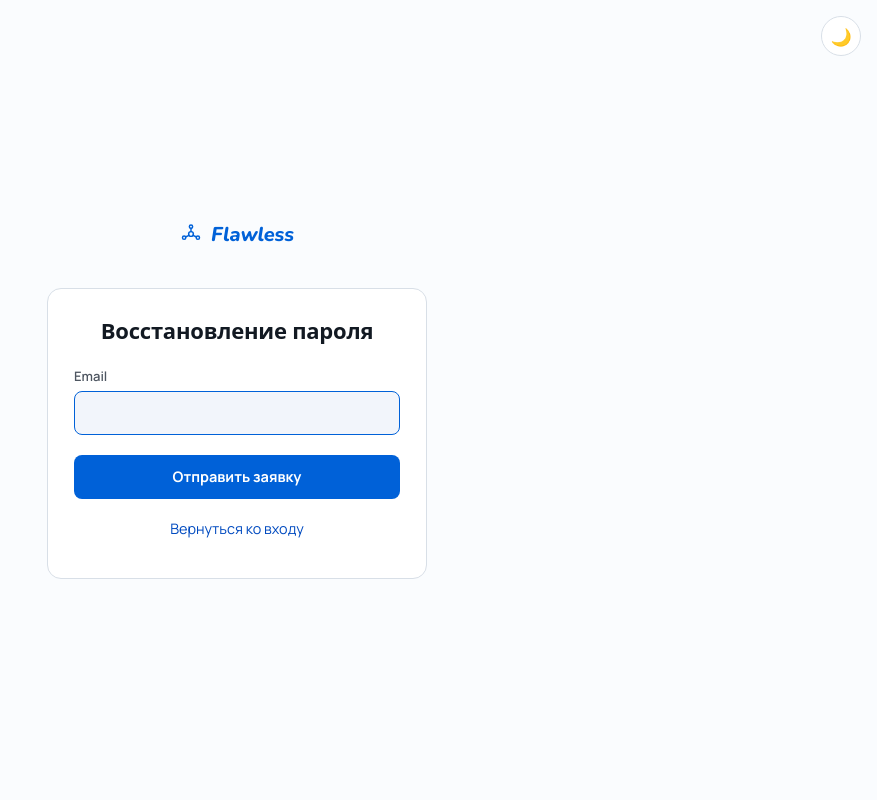
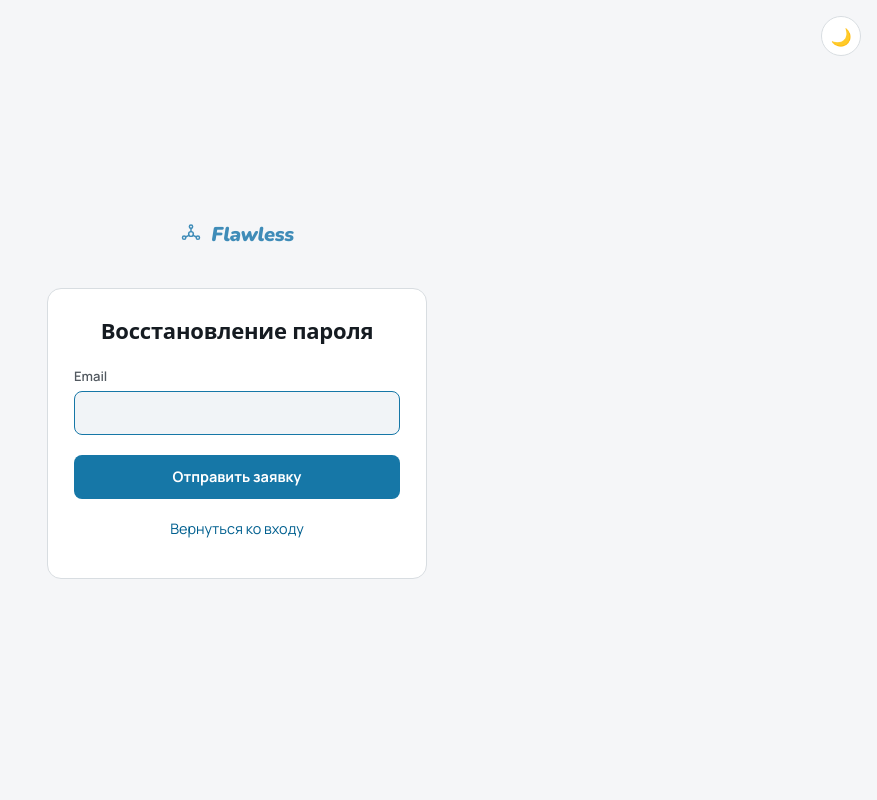
Before and after one commit to vadimmitsul-design/FLAWLESS, a FastAPI app: page /forgot-password in a window 1280 px wide. Shown: the whole page, without its empty margins (403-1280 px from the left). Run offline with FastAPI, Linux system fonts and the light colour scheme.

Commit message:
Фирменный синий снят с логотипа: #3E8CB8 вместо угаданного #2563EB
Заказчик прислал логотип. Мой синий оказался заметно ярче и холоднее —
королевский #2563EB против мягкого стального с уходом в циан. Цвет снят
обратным переводом sRGB -> OKLCH, а не подобран на глаз: #3E8CB8 это
oklch(61% 0.101 237).

Один фирменный цвет не закрывает все роли: у него контраст к белому 3.7:1,
для кнопок и ссылок этого мало. Поэтому три токена одного тона:

- --brand    oklch(61% 0.101 237) = #3F8CB8 — вордмарк и знак, точный логотип;
- --accent   oklch(54% 0.111 237) = #1677A7 — кнопки, 4.97:1 (AA);
- --accent-hi oklch(46% 0.115 237) = #005F8F — ссылки, 6.89:1.

Контраст посчитан, а не оценён взглядом; в тёмной теме те же роли выведены
светлее (7.8:1 и 10.4:1 к фону). Вордмарк переведён на Nunito 900 Italic —
в логотипе начертание тяжелее, чем 800.

Тесты: 198 passed.

Co-Authored-By: Claude Opus 5 <noreply@anthropic.com>

```diff
--- a/app/templates/base.html
+++ b/app/templates/base.html
@@ -16,58 +16,63 @@
 </script>
 <link rel="stylesheet" href="https://fonts.googleapis.com/css2?family=Space+Grotesk:wght@500;600;700&family=Manrope:wght@400;500;600;700;800&family=JetBrains+Mono:wght@400;500;600&family=Nunito:ital,wght@1,800;1,900&display=swap">
 <style>
-  /* Светлая тема — основная (фирменные цвета: синий + белый).
-     Тёмная остаётся переключателем, а не значением по умолчанию:
-     публичный сайт и документация должны открываться светлыми. */
+  /* Фирменные цвета сняты с логотипа: #3E8CB8 — мягкий стальной синий с
+     уходом в циан, а не насыщенный королевский.
+     --brand    — точный цвет логотипа, для вордмарка и знака;
+     --accent   — он же, но темнее: на кнопках и ссылках нужен контраст не
+                  ниже 4.5:1 к белому, а сам фирменный слишком светлый (3.3:1).
+     Светлая тема основная: публичный сайт и документация открываются светлыми. */
   :root{
-    --bg:oklch(99% 0.003 255);
-    --bg-2:oklch(96.5% 0.008 255);
+    --bg:oklch(97.4% 0.002 250);
+    --bg-2:oklch(95.6% 0.004 245);
     --surface:oklch(100% 0 0);
-    --surface-hi:oklch(97% 0.008 255);
-    --border:oklch(90% 0.013 255);
-    --text:oklch(21% 0.021 258);
-    --text-dim:oklch(45% 0.020 258);
-    --text-faint:oklch(60% 0.016 258);
-    --accent:oklch(52% 0.20 258);
-    --accent-hi:oklch(45% 0.20 258);
-    --accent-2:oklch(56% 0.14 233);
-    --accent-wash:oklch(52% 0.20 258 / 0.08);
+    --surface-hi:oklch(96.6% 0.005 245);
+    --border:oklch(89.5% 0.008 245);
+    --text:oklch(22% 0.015 245);
+    --text-dim:oklch(46% 0.014 245);
+    --text-faint:oklch(61% 0.012 245);
+    --brand:oklch(61% 0.101 237);
+    --accent:oklch(54% 0.111 237);
+    --accent-hi:oklch(46% 0.115 237);
+    --accent-2:oklch(66% 0.080 222);
+    --accent-wash:oklch(61% 0.101 237 / 0.10);
     --warn:oklch(55% 0.16 85);
     --bad:oklch(52% 0.20 25);
-    --badge-ok-bg:oklch(56% 0.14 233 / 0.14);
+    --badge-ok-bg:oklch(66% 0.080 222 / 0.16);
     --badge-warn-bg:oklch(55% 0.16 85 / 0.14);
     --badge-bad-bg:oklch(52% 0.20 25 / 0.14);
-    --badge-role-bg:oklch(52% 0.20 258 / 0.12);
+    --badge-role-bg:oklch(61% 0.101 237 / 0.14);
     --btn-on-accent:oklch(100% 0 0);
-    --shadow-soft:oklch(55% 0.03 258 / 0.16);
-    --code-bg:oklch(21% 0.021 258);
-    --code-text:oklch(93% 0.010 255);
-    --code-border:oklch(30% 0.022 258);
+    --shadow-soft:oklch(55% 0.02 245 / 0.18);
+    --code-bg:oklch(23% 0.020 245);
+    --code-text:oklch(93% 0.008 245);
+    --code-border:oklch(31% 0.020 245);
   }
   :root[data-theme="dark"]{
-    --bg:oklch(16% 0.020 258);
-    --bg-2:oklch(19% 0.022 258);
-    --surface:oklch(22% 0.022 258);
-    --surface-hi:oklch(26% 0.024 258);
-    --border:oklch(32% 0.020 258);
-    --text:oklch(96% 0.008 258);
-    --text-dim:oklch(74% 0.020 258);
-    --text-faint:oklch(55% 0.018 258);
-    --accent:oklch(68% 0.17 258);
-    --accent-hi:oklch(77% 0.13 258);
-    --accent-2:oklch(72% 0.13 233);
-    --accent-wash:oklch(68% 0.17 258 / 0.14);
+    --bg:oklch(17% 0.016 245);
+    --bg-2:oklch(20% 0.018 245);
+    --surface:oklch(23% 0.018 245);
+    --surface-hi:oklch(27% 0.020 245);
+    --border:oklch(33% 0.018 245);
+    --text:oklch(96% 0.006 245);
+    --text-dim:oklch(74% 0.016 245);
+    --text-faint:oklch(56% 0.014 245);
+    --brand:oklch(72% 0.100 237);
+    --accent:oklch(72% 0.100 237);
+    --accent-hi:oklch(80% 0.080 237);
+    --accent-2:oklch(77% 0.075 222);
+    --accent-wash:oklch(72% 0.100 237 / 0.16);
     --warn:oklch(78% 0.15 85);
     --bad:oklch(68% 0.18 25);
-    --badge-ok-bg:oklch(72% 0.13 233 / 0.16);
+    --badge-ok-bg:oklch(77% 0.075 222 / 0.16);
     --badge-warn-bg:oklch(78% 0.15 85 / 0.16);
     --badge-bad-bg:oklch(68% 0.18 25 / 0.16);
-    --badge-role-bg:oklch(68% 0.17 258 / 0.16);
-    --btn-on-accent:oklch(16% 0.020 258);
+    --badge-role-bg:oklch(72% 0.100 237 / 0.18);
+    --btn-on-accent:oklch(17% 0.016 245);
     --shadow-soft:oklch(10% 0 0 / 0.6);
-    --code-bg:oklch(13% 0.018 258);
-    --code-text:oklch(90% 0.012 255);
-    --code-border:oklch(28% 0.020 258);
+    --code-bg:oklch(14% 0.014 245);
+    --code-text:oklch(90% 0.010 245);
+    --code-border:oklch(28% 0.018 245);
   }
   *{box-sizing:border-box;}
   body{margin:0;background:var(--bg);color:var(--text);font-family:'Manrope',ui-sans-serif,system-ui,sans-serif;}
@@ -113,8 +118,8 @@
   code{font-family:'JetBrains Mono';background:var(--surface-hi);border:1px solid var(--border);padding:0.2rem 0.5rem;border-radius:6px;font-size:0.9em;word-break:break-all;}
   .row{display:flex;gap:0.75rem;align-items:center;}
   .logo{display:flex;align-items:center;gap:9px;}
-  .logo svg{width:22px;height:22px;stroke:var(--accent);fill:none;stroke-width:1.6;stroke-linecap:round;stroke-linejoin:round;}
-  .wordmark{font-family:'Nunito',ui-sans-serif,system-ui,sans-serif;font-weight:800;font-style:italic;letter-spacing:-0.01em;color:var(--accent);}
+  .logo svg{width:22px;height:22px;stroke:var(--brand);fill:none;stroke-width:1.6;stroke-linecap:round;stroke-linejoin:round;}
+  .wordmark{font-family:'Nunito',ui-sans-serif,system-ui,sans-serif;font-weight:900;font-style:italic;letter-spacing:-0.02em;color:var(--brand);}
   .avatar{width:32px;height:32px;border-radius:50%;background:var(--surface-hi);border:1px solid var(--border);display:flex;align-items:center;justify-content:center;font-size:13px;font-weight:700;color:var(--accent-hi);flex-shrink:0;}
   .theme-toggle{position:fixed;top:16px;right:16px;z-index:50;width:40px;height:40px;padding:0;border-radius:50%;background:var(--surface);border:1px solid var(--border);color:var(--text);font-size:17px;display:flex;align-items:center;justify-content:center;}
 </style>
```
Also changed, not shown: CLAUDE.md (+12 -0 lines).
